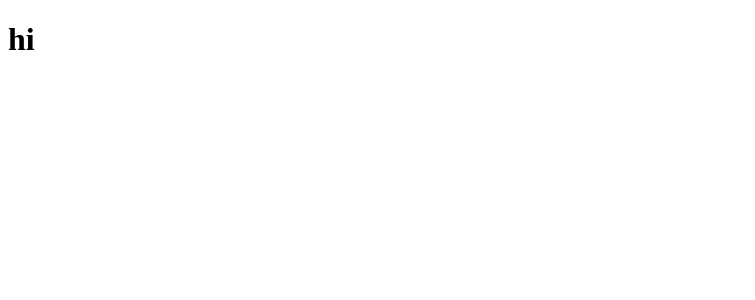
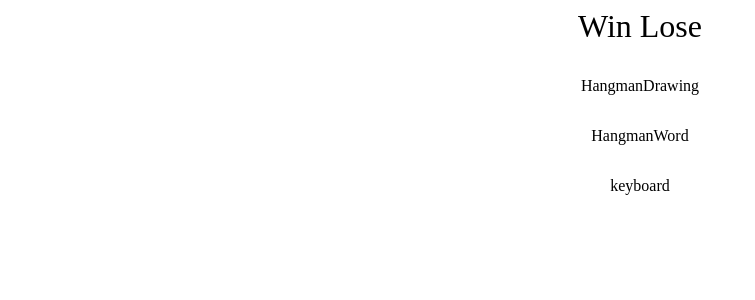
Before and after one commit to worm-codes/Hangman-TypeScript-Exercise, a React (Vite) app: page / in a window 1280 px wide. Shown: the top 300 px of the page, without its empty margins (0-755 px from the left). Built offline with nearby package versions, Linux system fonts and the light colour scheme.

Commit message:
initial components

```diff
--- a/package.json
+++ b/package.json
@@ -10,7 +10,8 @@
   },
   "dependencies": {
     "react": "^18.2.0",
-    "react-dom": "^18.2.0"
+    "react-dom": "^18.2.0",
+    "styled-components": "^5.3.6"
   },
   "devDependencies": {
     "@types/react": "^18.0.24",
--- a/src/App.tsx
+++ b/src/App.tsx
@@ -1,7 +1,33 @@
+import { useState } from "react"
+import words from "./wordList.json"
+import {HangmanDrawing,HangmanWord,Keyboard} from "./components/index"
+import styled from 'styled-components'
+const App=()=> {
+  const [wordToGuess, setWordToGuess]= useState(()=>{
+    return words[Math.floor(Math.random()*words.length)]
+  })
+  console.log(wordToGuess)
+  return  <WrapperContainer>
+    <WinOrLose>Win Lose</WinOrLose>
+    <HangmanDrawing/>
+    <HangmanWord/>
+    <Keyboard/>
+  </WrapperContainer>
 
-function App() {
-
-  return <h1>hi</h1>
 }
 
+
 export default App
+const WrapperContainer=styled.div`
+  max-width: 800px;
+  display: flex;
+  align-items: center;
+  margin: 0 auto;
+  flex-direction: column;
+  gap: 2rem;
+`
+
+const WinOrLose=styled.div`
+  font-size: 2rem;
+  text-align: center;
+`
--- /dev/null
+++ b/src/components/HangmanDrawing.tsx
@@ -0,0 +1,8 @@
+
+const HangmanDrawing = () => {
+  return (
+    <div>HangmanDrawing</div>
+  )
+}
+
+export default HangmanDrawing
--- /dev/null
+++ b/src/components/HangmanWord.tsx
@@ -0,0 +1,9 @@
+
+
+const HangmanWord = () => {
+  return (
+    <div>HangmanWord</div>
+  )
+}
+
+export default HangmanWord
--- /dev/null
+++ b/src/components/Keyboard.tsx
@@ -0,0 +1,10 @@
+
+const Keyboard = () => {
+  return (
+    <div>
+      keyboard
+    </div>
+  )
+}
+
+export default Keyboard
--- /dev/null
+++ b/src/components/index.tsx
@@ -0,0 +1,3 @@
+export {default as HangmanDrawing} from "./HangmanDrawing"
+export {default as HangmanWord} from "./HangmanWord"
+export {default as Keyboard} from "./Keyboard"
```
Also changed, not shown: 1 other file (tests, documents, lock files or other folders).
